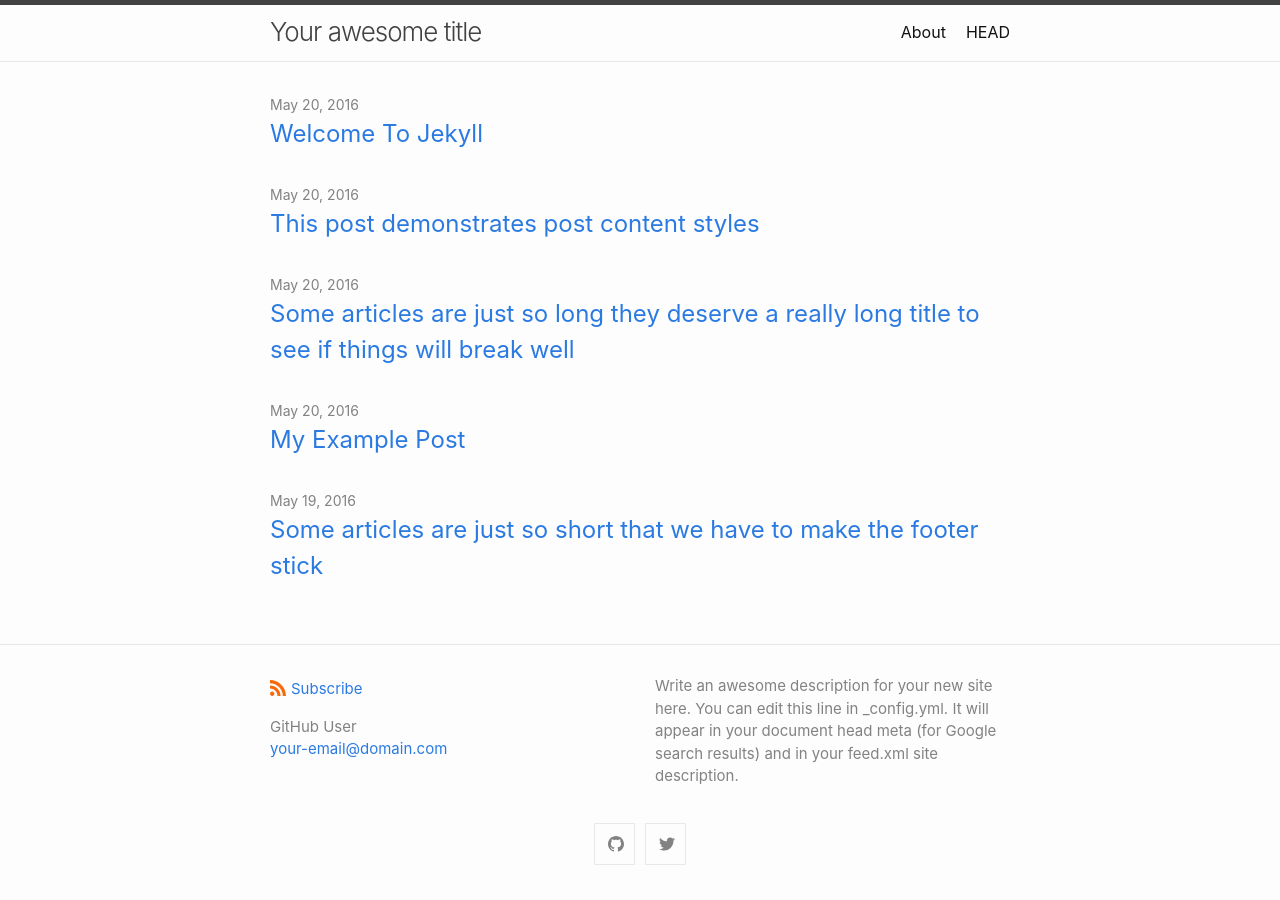
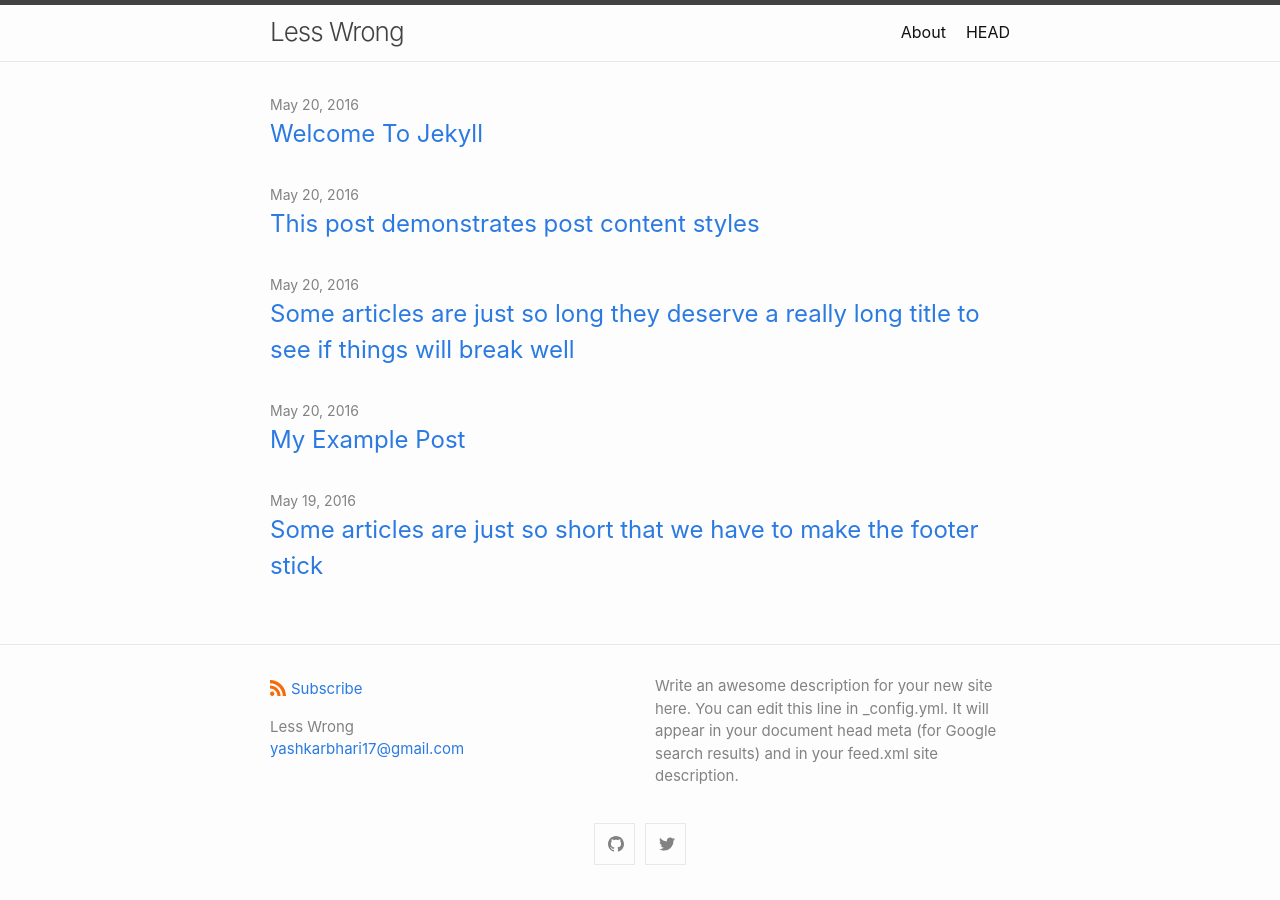
Before and after one commit to yashkarbhari/LessWrong, a Jekyll site: the page built from index.md, in a window 1280 px wide. Built offline with Jekyll 4.4.1, drawn with Linux system fonts in a browser that asks for light colours.

Commit message:
Update _config.yml

```diff
--- a/_config.yml
+++ b/_config.yml
@@ -1,7 +1,7 @@
-title: Your awesome title
+title: Less Wrong
 author:
-  name: GitHub User
-  email: your-email@domain.com
+  name: Less Wrong
+  email: yashkarbhari17@gmail.com
 description: > # this means to ignore newlines until "show_excerpts:"
   Write an awesome description for your new site here. You can edit this
   line in _config.yml. It will appear in your document head meta (for
```
